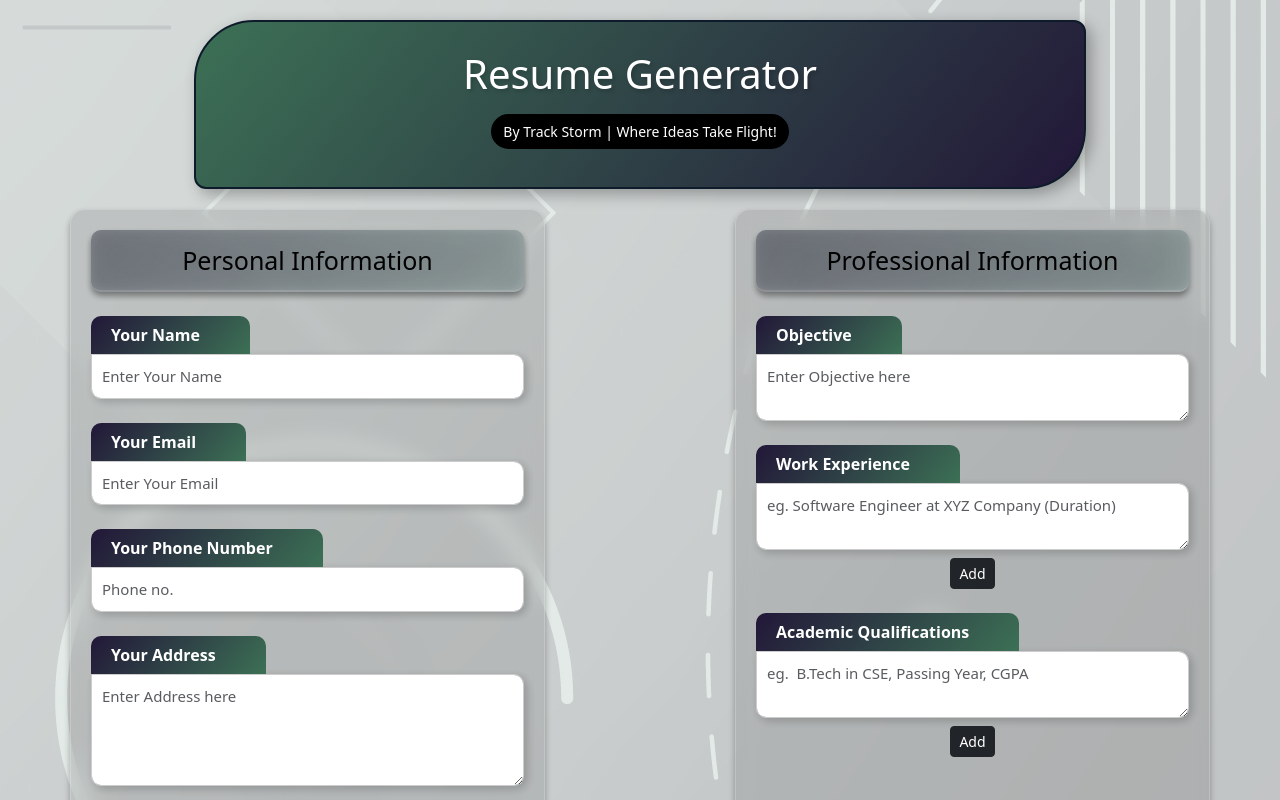
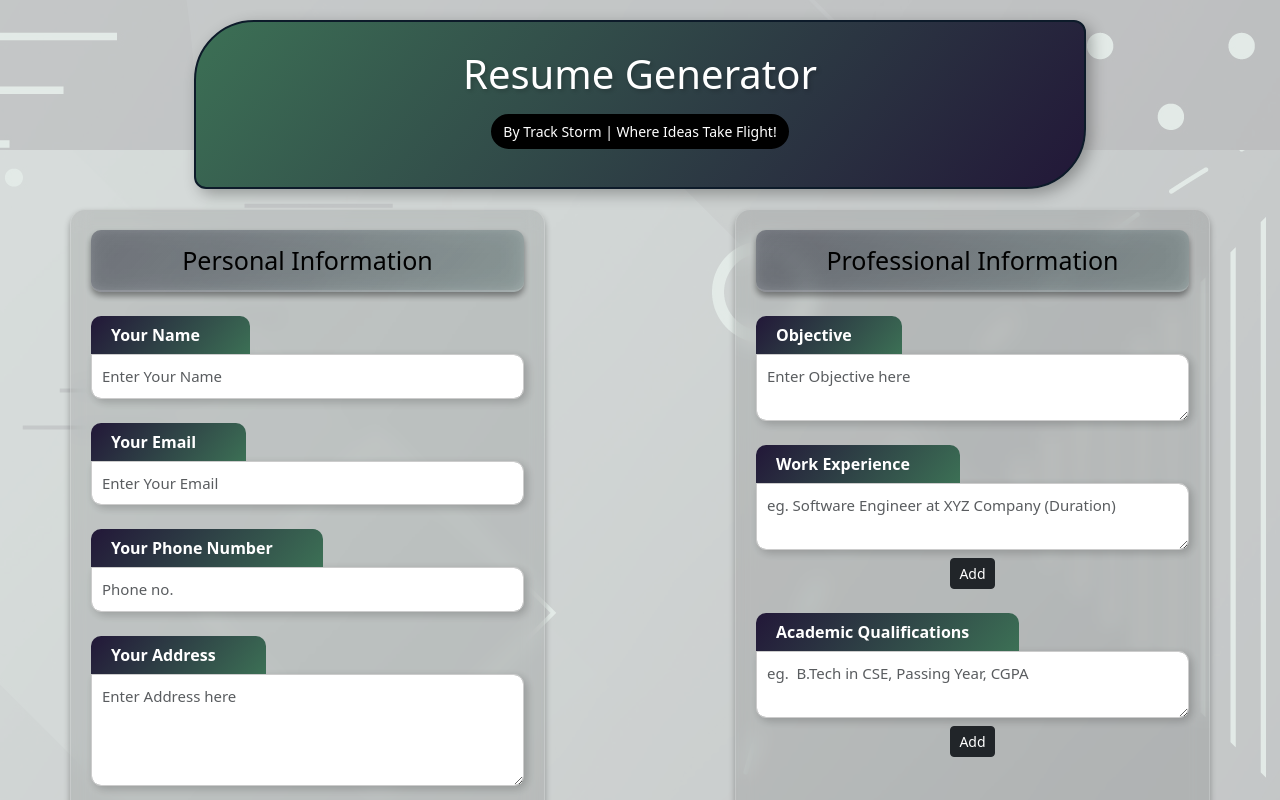
Before and after one commit to nilesh-parmar1/Resume_Generator, a plain HTML site: page index.html in a window 1280 px wide. Shown: the top 800 px of the page. Drawn offline with nearby package versions, Linux system fonts and the light colour scheme.

Commit message:
undo changes

```diff
--- a/index.css
+++ b/index.css
@@ -66,7 +66,7 @@
    left: 0;
    width: 100%;
    min-height: 100%;
-   padding-bottom: 1500px;
+   padding-bottom: 2300px;
    background: url('image/bg.jpg');
    background-size: auto;
    background-repeat: repeat-y;
```
